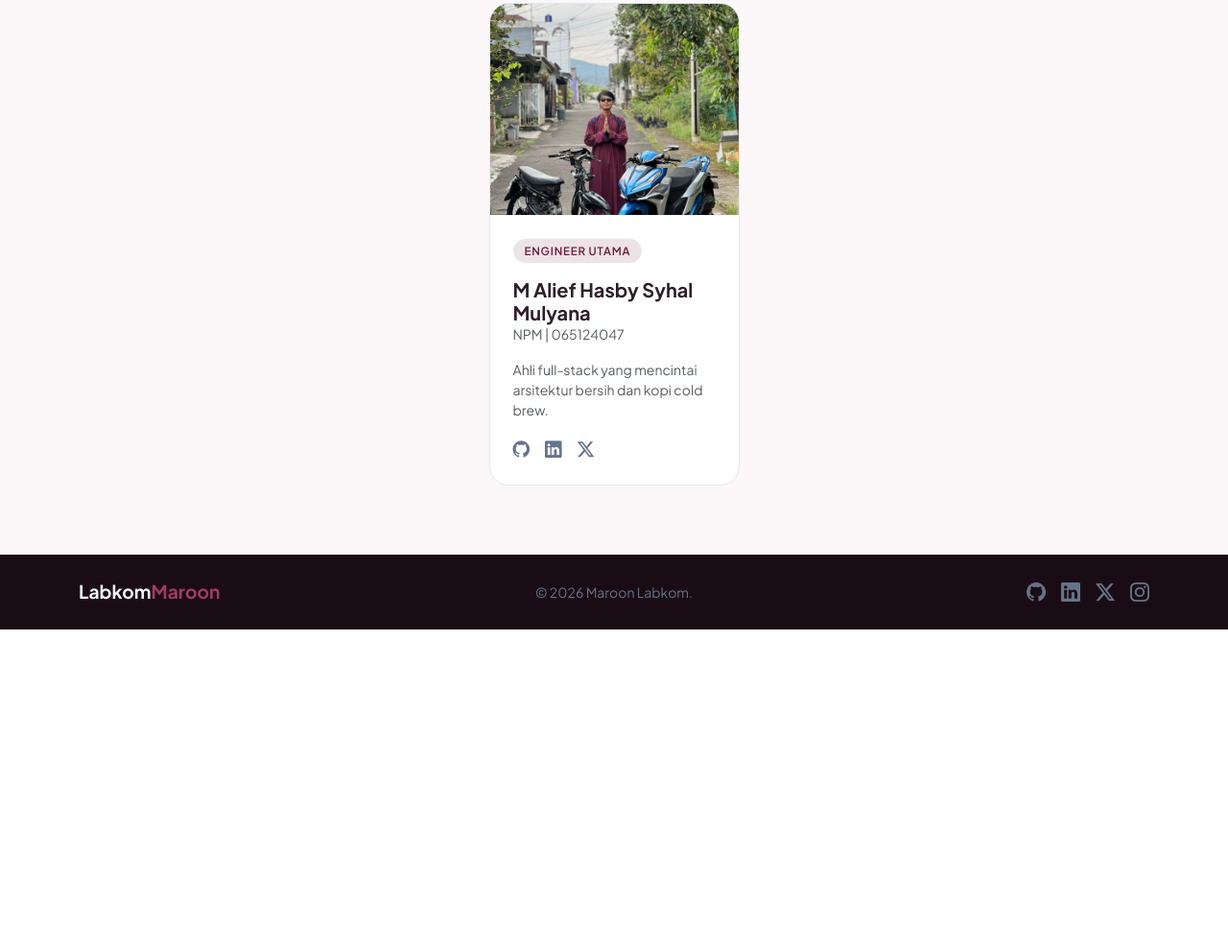
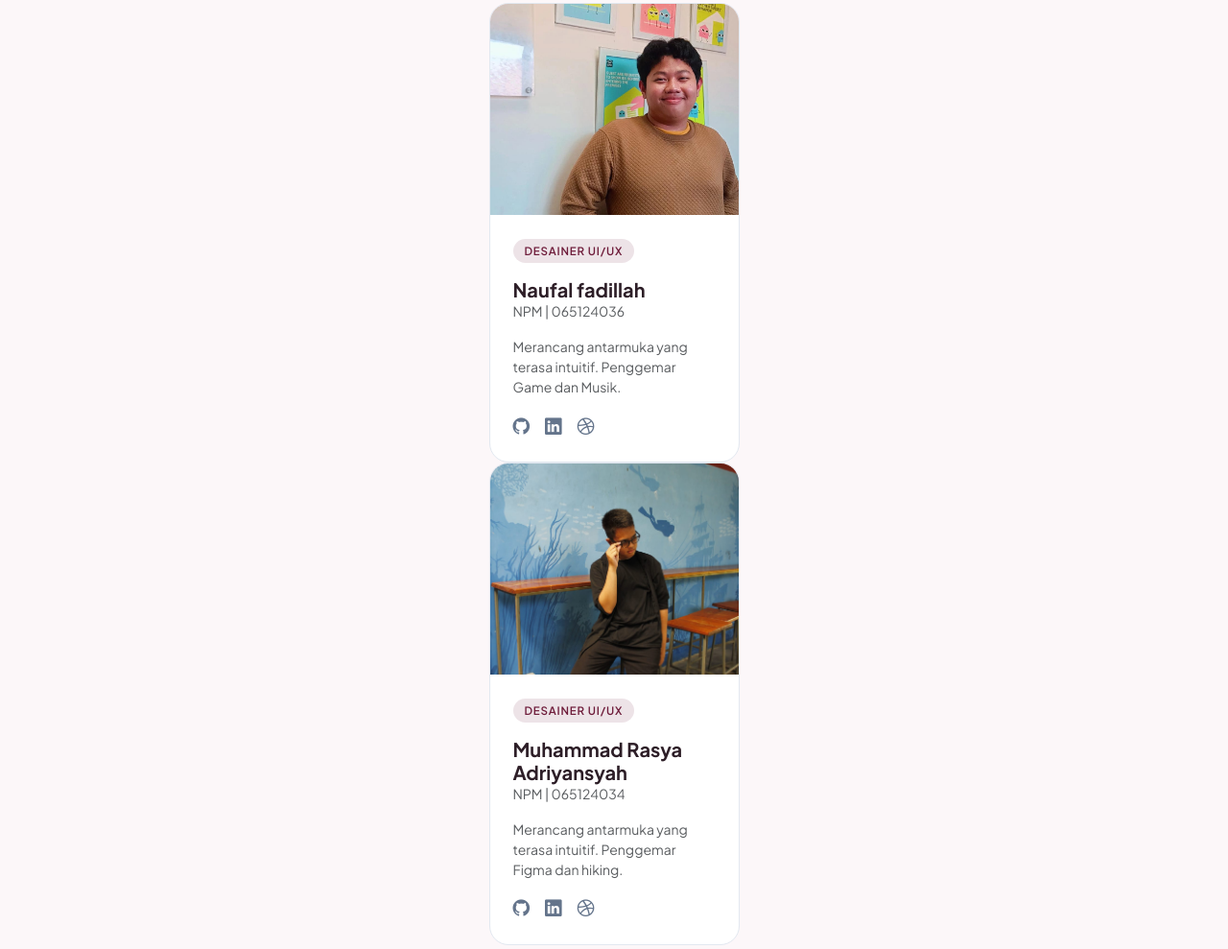
Before and after one commit to alief113024-cpu/Pertemuan-5-SE, a plain HTML site: page index.html in a window 1280 px wide. Shown: the part 2125-3114 px from the top of the page at 96% size. Before the commit the page ends 2781 px from the top, so only its background shows below. Drawn offline with nearby package versions, Linux system fonts and the light colour scheme.

Commit message:
tambah biodata B

```diff
--- a/index.html
+++ b/index.html
@@ -260,21 +260,47 @@
           <div class="team-card bg-white h-100">
             <div class="photo-wrap">
               <img
-                src="images/tim_1.jpeg"
-                alt="alief"
+                src="images/tim_3.jpeg"
+                alt="Naufaaal"
               />
             </div>
             <div class="p-4">
-              <span class="role-badge mb-2">Engineer Utama</span>
-              <h5 class="fw-700 mb-0 mt-2" style="font-weight:700;">M Alief Hasby Syhal Mulyana</h5>
-              <p class="text-muted small mb-3">NPM | 065124047</p>
+              <span class="role-badge mb-2">Desainer UI/UX</span>
+              <h5 class="fw-700 mb-0 mt-2" style="font-weight:700;">Naufal fadillah</h5>
+              <p class="text-muted small mb-3">NPM | 065124036</p>
               <p class="text-muted small mb-3">
-                Ahli full-stack yang mencintai arsitektur bersih dan kopi cold brew.
+                Merancang antarmuka yang terasa intuitif. Penggemar Game dan Musik.
               </p>
               <div class="d-flex gap-3">
                 <a href="#" class="social-link"><i class="bi bi-github"></i></a>
                 <a href="#" class="social-link"><i class="bi bi-linkedin"></i></a>
-                <a href="#" class="social-link"><i class="bi bi-twitter-x"></i></a>
+                <a href="#" class="social-link"><i class="bi bi-dribbble"></i></a>
+              </div>
+            </div>
+          </div>
+        </div>
+      </div>
+
+      <div class="row g-4 justify-content-center">
+        <div class="col-md-6 col-lg-3">
+          <div class="team-card bg-white h-100">
+            <div class="photo-wrap">
+              <img
+                src="images/tim_2.jpeg"
+                alt="Rasya"
+              />
+            </div>
+            <div class="p-4">
+              <span class="role-badge mb-2">Desainer UI/UX</span>
+              <h5 class="fw-700 mb-0 mt-2" style="font-weight:700;">Muhammad Rasya Adriyansyah</h5>
+              <p class="text-muted small mb-3">NPM | 065124034</p>
+              <p class="text-muted small mb-3">
+                Merancang antarmuka yang terasa intuitif. Penggemar Figma dan hiking.
+              </p>
+              <div class="d-flex gap-3">
+                <a href="#" class="social-link"><i class="bi bi-github"></i></a>
+                <a href="#" class="social-link"><i class="bi bi-linkedin"></i></a>
+                <a href="#" class="social-link"><i class="bi bi-dribbble"></i></a>
               </div>
             </div>
           </div>
@@ -282,7 +308,6 @@
       </div>
     </div>
   </section>
-
   <!-- ═══════════════════════════════════════════════════
        FOOTER
   ════════════════════════════════════════════════════ -->
```
Also changed, not shown: images/tim_1.jpeg (deleted), images/tim_2.jpeg (added), images/tim_3.jpeg (added).
